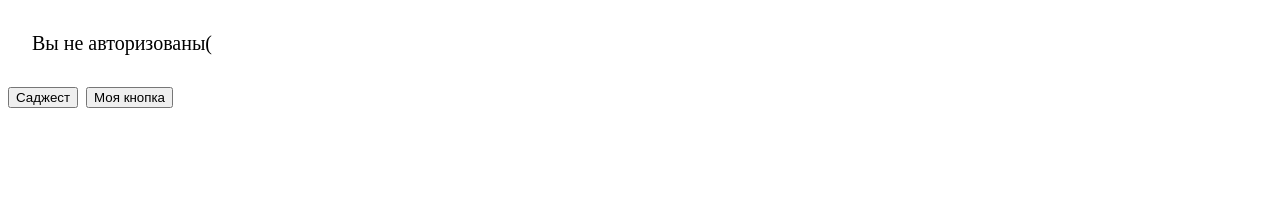
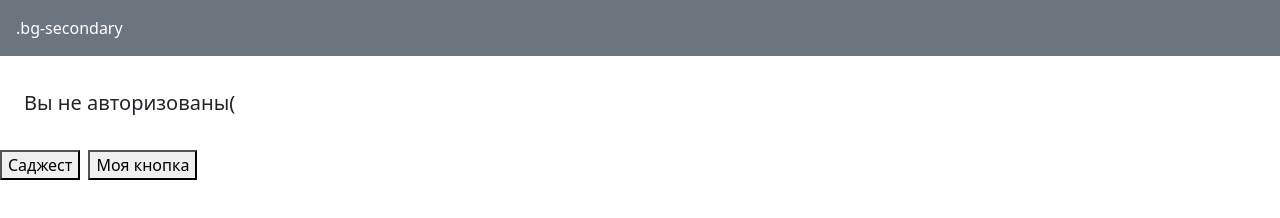
Before and after one commit to DanRHamidullin/oauth-master-class-main, a website built with Parcel: page src/index.html in a window 1280 px wide. Built offline with nearby package versions, Linux system fonts and the light colour scheme.

Commit message:
Необходимые изменения для первого деплоя на vercel

```diff
--- a/src/index.html
+++ b/src/index.html
@@ -2,12 +2,15 @@
   <head>
     <meta charset="utf-8" />
     <title>Oauth</title>
+    <link href="https://cdn.jsdelivr.net/npm/bootstrap@5.0.2/dist/css/bootstrap.min.css" rel="stylesheet" integrity="sha384-EVSTQN3/azprG1Anm3QDgpJLIm9Nao0Yz1ztcQTwFspd3yD65VohhpuuCOmLASjC" crossorigin="anonymous">
+
     <meta http-equiv="Content-Type" content="text/html; charset=utf-8" />
     <link rel="stylesheet" href="index.css" />
     <script src="https://yastatic.net/s3/passport-sdk/autofill/v1/sdk-suggest-with-polyfills-latest.js"></script>
     <script type="module" src="index.js"></script>
   </head>
   <body>
+    <div class="p-3 mb-2 bg-secondary text-white">.bg-secondary</div>
     <div class="auth" id="auth">
       <div class="name">Вы не авторизованы(</div>
     </div>
```
